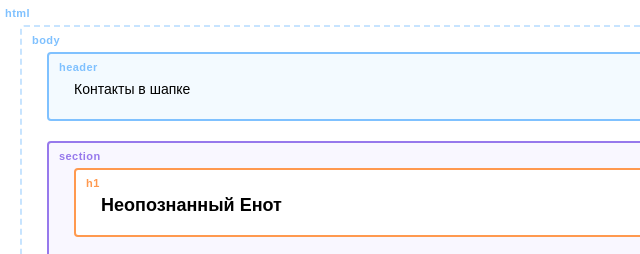
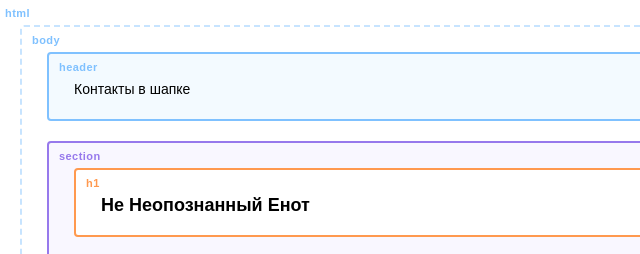
Before and after one commit to eu88/my-site, a plain HTML site: page index.html in a window 1280 px wide. Shown: the top 254 px of the page, 5-645 px from the left. Drawn offline with Linux system fonts and the light colour scheme.

Commit message:
change in index file

```diff
--- a/index.html
+++ b/index.html
@@ -12,7 +12,7 @@
     </header>
 
     <section class="hero-image">
-      <h1 class="heading">Неопознанный Енот</h1>
+      <h1 class="heading">Не Неопознанный Енот</h1>
       <p>Junior верстальщик</p>
     </section>
 
```
